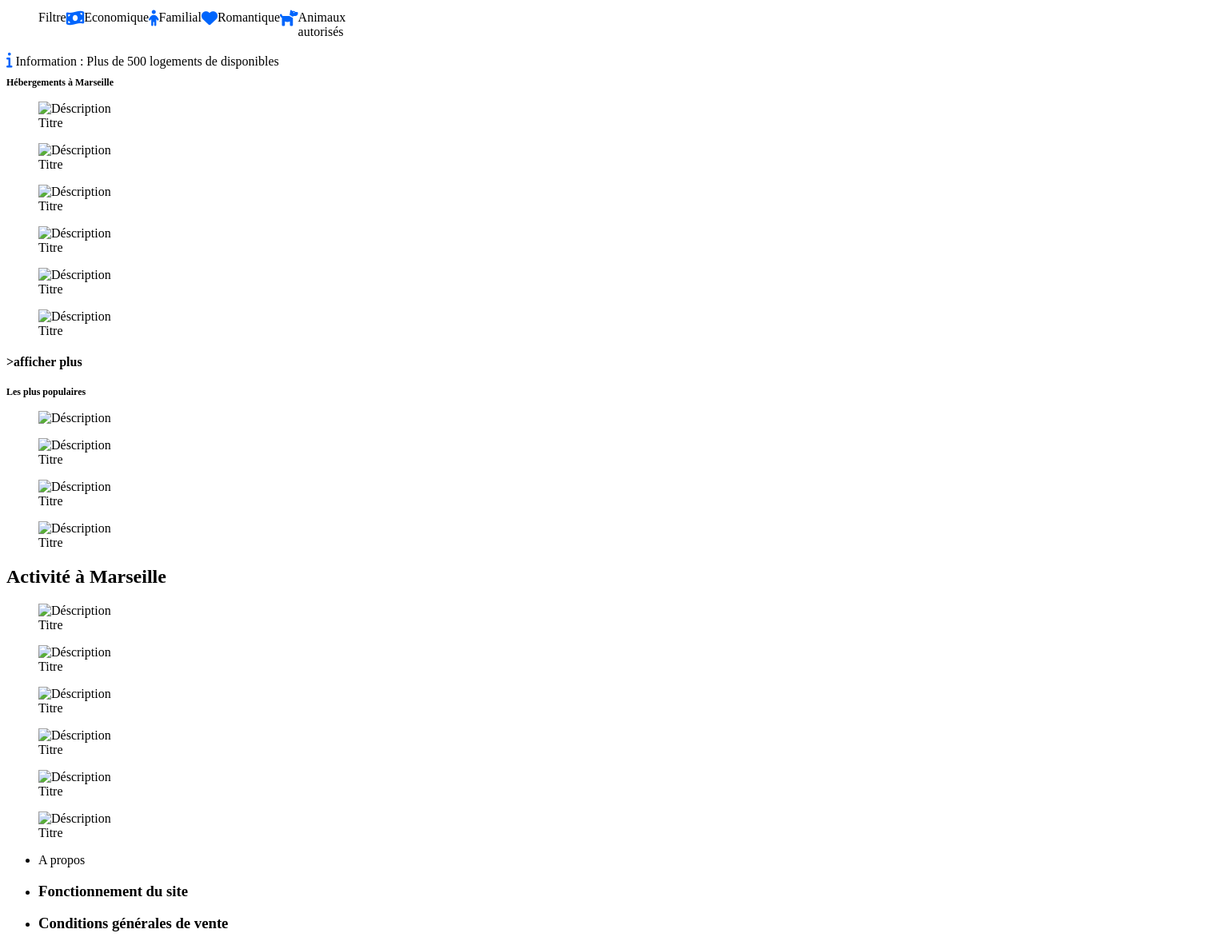
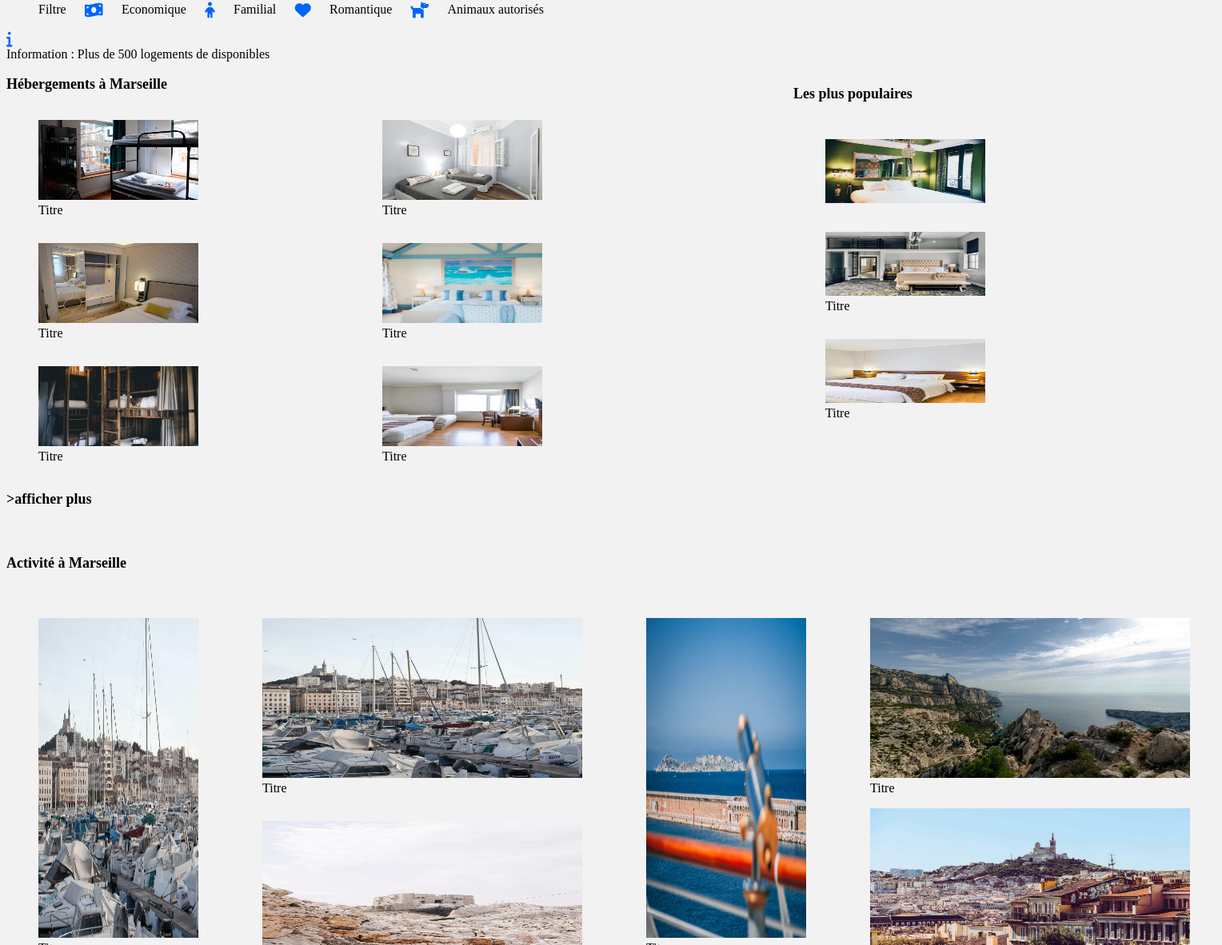
Before and after one commit to Aurelien77/AurelienMonceau_2_20042021, a plain HTML site: page index.html in a window 1280 px wide. Shown: the part 269-1451 px from the top of the page at 80% size, 1528 px wide, since content can reach past the window. Drawn offline with Linux system fonts and the light colour scheme.

Commit message:
ajout des images

```diff
--- a/css/style.css
+++ b/css/style.css
@@ -1,8 +1,8 @@
 body
 {
 
-   margin : 2;
-
+   margin : 4;
+   background-color: #F2F2F2;
 }
 
 
@@ -48,15 +48,90 @@ nav li :hover{
     text-decoration: none ;
 }
 
+/*  encadrement   */
+#cadre {
+
+display: flex;
+flex-direction: row;
+}
+
+/*  Balise h  */
+h1 {
+
+width: 80% ;
+font-size: 32px;
+
+margin-bottom: 1px;
+}
+
 
 h2 {
 
     font-size: 12px;
+margin-top: 2px;
+
+color: #494848;
+}
+
+
+h3
+{
+
+    width: 80%;
+    font-size: 18px;
+
 
 }
 
+h5
+{
+
+    font-size: 18px;
+
+
+}
+
+h6
+{
+
+    font-size: 18px;
+    width: 100%;
+
+}
+
+/*  class ligne complete  */
+.ligne {
+
+ width: 100%;
+}
+/*  définit les taille images de la troisièmes section  */
+.verticale
+{
+
+}
+
+.verticale  img {
+    width: 200px;
+height: 400px;
+
+}
+
+.verticale2
+{
+
+}
+
+.verticale2  img {
+    width: 400px;
+height: 200px;
+
+
+}
+
+
+/*  section recherches  */
 #champs {
-    height: 20px;
+    height: 60px;
     width: 300px;
 
 
@@ -75,7 +150,7 @@ flex-direction: column;
 #recherches ul {
     display: flex;
     flex-direction: row;
-  width: 30%;
+  width: 50%;
   justify-content: space-between;
   list-style: none;
 
@@ -117,12 +192,81 @@ background-color: #0065FC;
      border: none;
 
     }
+/*  Hébergement <article> */
+
+    #hebergements img {
+        width: 200px;
+    height: 100px;
+    margin-right: 150px;      /*  Pour disposition des images + option #heb : lex-wrap: wrap; */
+    }
+
+    #hebergements {
+        display: flex;
+
+      flex-direction: row;
+      flex-wrap: wrap;
+
+    }
+
+
+
+/*  Populaire < aside > */          /* /!> Attetnion la balise aside se retrouve à coter de l'article en responsive : a changer < aside > */
+    #populaire {
+
+    display: flex;
+    width : 50%;
+flex-direction: column;
+}
+
+
+#populaire img {
+    width: 200px;
+height: 80px;
+ }
+
+
+
+/*  activité < section > */
+
+
+ #cadre2  {
+
+    display: flex;
+    flex-direction: row;
+justify-content: space-between;
+
+ }
+
+
+#activite
+
+{
+
+    display: flex;
+    flex-direction: column;
+
+
+ }
+
+ #activite2
+
+{
+
+    display: flex;
+    flex-direction: column;
+
+
+ }
+
+
+
+
 
 
 
 
     @media screen and (max-width: 550px) {
-        #recherches, #hebergements {
+        #recherches, #hebergements, #populaire, #cadre2  {
           flex-direction: column;
         }
     }
--- a/index.html
+++ b/index.html
@@ -23,7 +23,7 @@
 
 <body>
 
-<header id="header">
+<header>
 
 
 
@@ -67,7 +67,7 @@
         </ul>
 
 
-</section>
+
 
 
 
@@ -76,116 +76,133 @@
 
    <i class="fas fa-info"> </i>  Information : Plus de 500 logements de disponibles
 
-</section>                                                                          <!--  fin section 1    -->
+</section>
 
-<section id="2">                                                             <!--  Début section 2  -->
 
-    <h2>Hébergements à Marseille</h2>
+<section id="cadre">
 
-   <aside>                                                                <!--  Début <aside>  a     -->
+                                                                      <!--  fin section 1    -->
+
+<article id="hebergements">                                                             <!--  Début section hébergement  -->
+
+    <h3 class="ligne">Hébergements à Marseille</h3>
+
+
 
     <figure>
-        <img src="#"
+        <img src="images/hebergements/4_small/marcus-loke-WQJvWU_HZFo-unsplash.jpg"
              alt="Déscription">
         <figcaption>Titre</figcaption>
     </figure>
     <figure>
-        <img src="#"
+        <img src="images/hebergements/4_small/fred-kleber-gTbaxaVLvsg-unsplash.jpg"
              alt="Déscription">
         <figcaption>Titre</figcaption>
     </figure>
     <figure>
-        <img src="#"
+        <img src="images/hebergements/4_small/reisetopia-B8WIgxA_PFU-unsplash.jpg"
              alt="Déscription">
         <figcaption>Titre</figcaption>
     </figure>
     <figure>
-        <img src="#"
+        <img src="images/hebergements/4_small/annie-spratt-Eg1qcIitAuA-unsplash.jpg"
              alt="Déscription">
         <figcaption>Titre</figcaption>
     </figure>
     <figure>
-        <img src="#"
+        <img src="images/hebergements/4_small/nicate-lee-kT-ZyaiwBe0-unsplash.jpg"
              alt="Déscription">
         <figcaption>Titre</figcaption>
     </figure>
     <figure>
-        <img src="#"
+        <img src="images/hebergements/4_small/febrian-zakaria-M6S1WvfW68A-unsplash.jpg"
              alt="Déscription">
-        <figcaption>Titre</figcaption>
+        <figcaption>Titre</figcaption>    <!--  Le bouton n'est pas actif pour la version front-end    -->
     </figure>
 
-</aside>                                                                     <!--  Fin de <aside> a     -->
+    <h3>>afficher plus </h3>
 
-<h4>>afficher plus </h4>                                                <!--  Le bouton n'est pas actif pour la version front-end    -->
+</article>
 
-</section>                                                                          <!--  fin section 2    -->
-<section id="3">                                                                     <!--  Début section 3   -->
-    <h2> Les plus populaires </h2>
-            <aside>                                                                 <!--  Début <aside> b     -->
+<aside id="populaire">  <!--  Début aside populaire  -->
+
+    <h5> Les plus populaires </h5>
+                                                                           <!--  Début <aside> b     -->
 
 
 
        <figure>                                               <!--  Image graphisme up     -->
-        <img src="#"
+        <img src="images/hebergements/4_small/emile-guillemot-Bj_rcSC5XfE-unsplash.jpg"
              alt="Déscription">
     </figure>
 
 
     <figure>
-        <img src="#"
+        <img src="images/hebergements/4_small/aw-creative-VGs8z60yT2c-unsplash.jpg"
              alt="Déscription">
         <figcaption>Titre</figcaption>
     </figure>
     <figure>
-        <img src="#"
+        <img src="images/hebergements/4_small/febrian-zakaria-sjvU0THccQA-unsplash.jpg"
              alt="Déscription">
         <figcaption>Titre</figcaption>
     </figure>
-    <figure>
-        <img src="#"
-             alt="Déscription">
-        <figcaption>Titre</figcaption>
-    </figure>
-</aside>                                                                     <!--  Fin de <aside>  b  -->
+
+                                                                   <!--  Fin de <aside>  b  -->
+
+
+</aside>
 
 </section>                                                                         <!--  fin section 3  -->
 
+<h6 class="ligne">Activité à Marseille </h6>
 
-<section id="4">   <h1>  Activité à Marseille  </h1>                      <!--  Début section 4   -->
-    <aside>                                                               <!--  Début <aside>  c   -->
-<figure>
-    <img src="#"
+<section id="cadre2"> <!--  Début section 4   -->
+
+  <article class="acti">  <figure class="verticale">     <!--  article   -->
+        <img src="images/activites/3_medium/reno-laithienne-QUgJhdY5Fyk-unsplash.jpg"
+             alt="Déscription">
+        <figcaption>Titre</figcaption>
+    </figure>   </article>
+<aside id="activite">
+
+<figure class="verticale2">
+    <img src="images/activites/3_medium/reno-laithienne-QUgJhdY5Fyk-unsplash.jpg"
          alt="Déscription">
     <figcaption>Titre</figcaption>
 </figure>
-<figure>
-    <img src="#"
+<figure class="verticale2">
+    <img src="images/activites/3_medium/paul-hermann-QFTrLdQIRhI-unsplash.jpg"
          alt="Déscription">
     <figcaption>Titre</figcaption>
 </figure>
-<figure>
-    <img src="#"
+</aside>
+<article>                                                                                <!--  article   -->
+<figure class="verticale">
+    <img src="images/activites/3_medium/kevin-hikari-rV_Qd1l-VXg-unsplash.jpg"
          alt="Déscription">
     <figcaption>Titre</figcaption>
 </figure>
-<figure>
-    <img src="#"
+</article>
+<aside class="activite2">
+
+<figure class="verticale2">
+    <img src="images/activites/3_medium/kilyan-sockalingum-NR8-cBCN3aI-unsplash.jpg"
          alt="Déscription">
     <figcaption>Titre</figcaption>
 </figure>
-<figure>
-    <img src="#"
+<figure class="verticale2">
+    <img src="images/activites/3_medium/florian-wehde-xW9e8gdotxI-unsplash.jpg"
          alt="Déscription">
     <figcaption>Titre</figcaption>
 </figure>
-<figure>
-    <img src="#"
-         alt="Déscription">
-    <figcaption>Titre</figcaption>
-</figure>
-</aside>                                                                      <!--  Fin de <aside>  c  -->
-</section>                                                                        <!--  fin section 4   -->
+
+
+</aside>
+
+</section>
+
+                                                                    </section>                                                                        <!--  fin section 4   -->
 </main>
 <footer>
    <ul>
```
